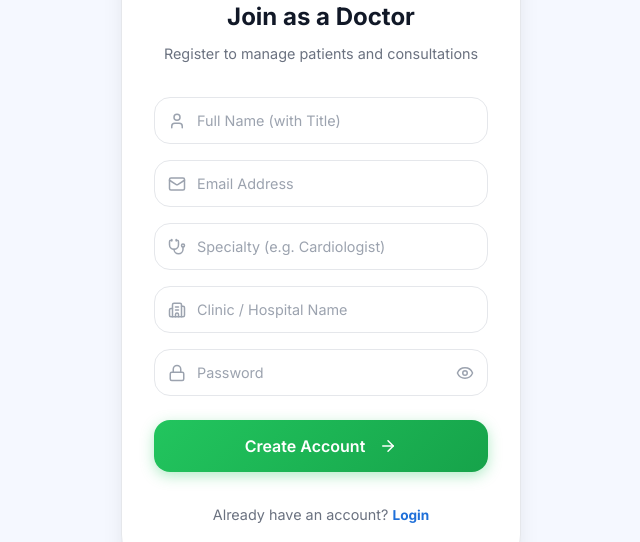
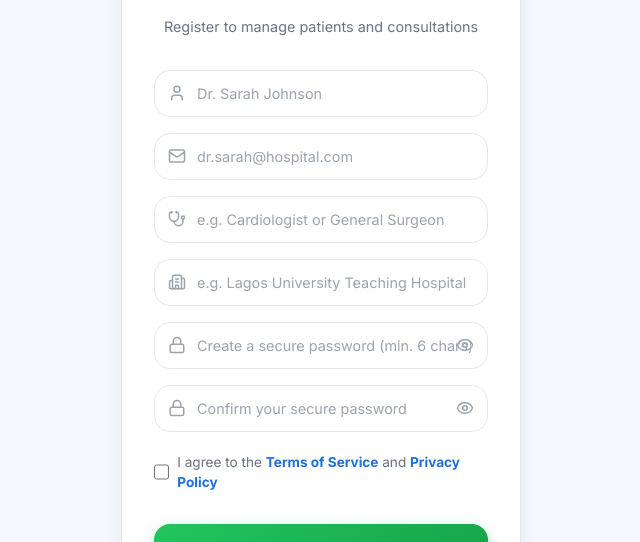
Before and after one commit to bentsinnah/mediConnect, a Next.js app in the folder mediconnect/: page /signup/doctor in a window 1280 px wide. Shown: the part 166-708 px from the top of the page, without its empty margins (319-959 px from the left). Built offline with nearby package versions, Linux system fonts and the light colour scheme; no server answers.

Commit message:
Production Auth UI: Validation, Toasts, Confirm Passwords, Terms toggles and dynamic API URL fix

```diff
--- a/mediconnect/src/app/signup/doctor/page.tsx
+++ b/mediconnect/src/app/signup/doctor/page.tsx
@@ -5,6 +5,7 @@ import { User, Mail, Lock, Phone, ArrowRight, Building2, Stethoscope, Eye, EyeOf
 import styles from "../../login/login.module.css";
 import { useState } from "react";
 import { fetchApi } from "@/lib/api";
+import { useToast } from "@/components/Toast";
 
 export default function DoctorSignupPage() {
   const [name, setName] = useState("");
@@ -12,14 +13,26 @@ export default function DoctorSignupPage() {
   const [specialty, setSpecialty] = useState("");
   const [clinic, setClinic] = useState("");
   const [password, setPassword] = useState("");
+  const [confirmPassword, setConfirmPassword] = useState("");
   const [showPassword, setShowPassword] = useState(false);
+  const [showConfirmPassword, setShowConfirmPassword] = useState(false);
+  const [agreedTerms, setAgreedTerms] = useState(false);
   const [loading, setLoading] = useState(false);
-  const [error, setError] = useState("");
+  const { toast } = useToast();
 
   const handleSignup = async (e: React.FormEvent) => {
     e.preventDefault();
+    if (password !== confirmPassword) {
+      return toast.error("Passwords do not match. Please re-type your password.");
+    }
+    if (password.length < 6) {
+      return toast.error("Password must be at least 6 characters long.");
+    }
+    if (!agreedTerms) {
+      return toast.error("You must agree to the Terms of Service to create an account.");
+    }
+
     setLoading(true);
-    setError("");
     try {
       const res = await fetchApi('/auth/register', {
         method: 'POST',
@@ -27,9 +40,10 @@ export default function DoctorSignupPage() {
       });
       localStorage.setItem('token', res.token);
       localStorage.setItem('user', JSON.stringify(res.user));
-      window.location.href = "/onboarding/doctor";
+      toast.success("Account successfully created! Redirecting...");
+      setTimeout(() => window.location.href = "/onboarding/doctor", 1000);
     } catch (err: any) {
-      setError(err.message);
+      toast.error(err.message || "Failed to create account. Please try again.");
     } finally {
       setLoading(false);
     }
@@ -45,31 +59,29 @@ export default function DoctorSignupPage() {
         </div>
 
         <form className={styles.form} onSubmit={handleSignup}>
-          {error && <div className="badge badge-red" style={{ marginBottom: 16, width: '100%' }}>{error}</div>}
-
           <div className="input-icon-wrap">
             <User size={18} className="icon-left" />
-            <input type="text" className="input-field" placeholder="Full Name (with Title)" required value={name} onChange={e => setName(e.target.value)} />
+            <input type="text" className="input-field" placeholder="Dr. Sarah Johnson" required value={name} onChange={e => setName(e.target.value)} />
           </div>
 
           <div className="input-icon-wrap">
             <Mail size={18} className="icon-left" />
-            <input type="email" className="input-field" placeholder="Email Address" required value={email} onChange={e => setEmail(e.target.value)} />
+            <input type="email" className="input-field" placeholder="dr.sarah@hospital.com" required value={email} onChange={e => setEmail(e.target.value)} />
           </div>
 
           <div className="input-icon-wrap">
             <Stethoscope size={18} className="icon-left" />
-            <input type="text" className="input-field" placeholder="Specialty (e.g. Cardiologist)" required value={specialty} onChange={e => setSpecialty(e.target.value)} />
+            <input type="text" className="input-field" placeholder="e.g. Cardiologist or General Surgeon" required value={specialty} onChange={e => setSpecialty(e.target.value)} />
           </div>
 
           <div className="input-icon-wrap">
             <Building2 size={18} className="icon-left" />
-            <input type="text" className="input-field" placeholder="Clinic / Hospital Name" required value={clinic} onChange={e => setClinic(e.target.value)} />
+            <input type="text" className="input-field" placeholder="e.g. Lagos University Teaching Hospital" required value={clinic} onChange={e => setClinic(e.target.value)} />
           </div>
 
           <div className="input-icon-wrap" style={{ position: 'relative' }}>
             <Lock size={18} className="icon-left" />
-            <input type={showPassword ? "text" : "password"} className="input-field" placeholder="Password" required value={password} onChange={e => setPassword(e.target.value)} />
+            <input type={showPassword ? "text" : "password"} className="input-field" placeholder="Create a secure password (min. 6 chars)" required value={password} onChange={e => setPassword(e.target.value)} />
             <button
               type="button"
               onClick={() => setShowPassword(!showPassword)}
@@ -77,6 +89,31 @@ export default function DoctorSignupPage() {
             >
               {showPassword ? <EyeOff size={18} /> : <Eye size={18} />}
             </button>
+          </div>
+
+          <div className="input-icon-wrap" style={{ position: 'relative' }}>
+            <Lock size={18} className="icon-left" />
+            <input type={showConfirmPassword ? "text" : "password"} className="input-field" placeholder="Confirm your secure password" required value={confirmPassword} onChange={e => setConfirmPassword(e.target.value)} />
+            <button
+              type="button"
+              onClick={() => setShowConfirmPassword(!showConfirmPassword)}
+              style={{ position: 'absolute', right: 14, top: '50%', transform: 'translateY(-50%)', background: 'none', border: 'none', cursor: 'pointer', color: 'var(--text-muted)', display: 'flex' }}
+            >
+              {showConfirmPassword ? <EyeOff size={18} /> : <Eye size={18} />}
+            </button>
+          </div>
+
+          <div style={{ display: 'flex', alignItems: 'center', gap: 8, marginTop: 4, marginBottom: 8 }}>
+            <input
+              type="checkbox"
+              id="terms"
+              checked={agreedTerms}
+              onChange={(e) => setAgreedTerms(e.target.checked)}
+              style={{ width: 16, height: 16, cursor: 'pointer' }}
+            />
+            <label htmlFor="terms" style={{ fontSize: '0.85rem', color: 'var(--text-secondary)', cursor: 'pointer' }}>
+              I agree to the <Link href="#" className={styles.link}>Terms of Service</Link> and <Link href="#" className={styles.link}>Privacy Policy</Link>
+            </label>
           </div>
 
           <button type="submit" disabled={loading} className="btn btn-green btn-lg" style={{ width: '100%', padding: '16px', marginTop: '8px' }}>
--- a/mediconnect/src/lib/api.ts
+++ b/mediconnect/src/lib/api.ts
@@ -1,6 +1,6 @@
 import { useState, useCallback, useEffect } from 'react';
 
-const API_BASE = 'http://localhost:5000/api';
+const API_BASE = process.env.NEXT_PUBLIC_API_URL || 'http://localhost:5000/api';
 
 export const fetchApi = async (endpoint: string, options: RequestInit = {}) => {
   const token = typeof window !== 'undefined' ? localStorage.getItem('token') : null;
```
Also changed, not shown: mediconnect/src/app/login/page.tsx (+27 -9 lines), mediconnect/src/app/signup/patient/page.tsx (+44 -14 lines).
